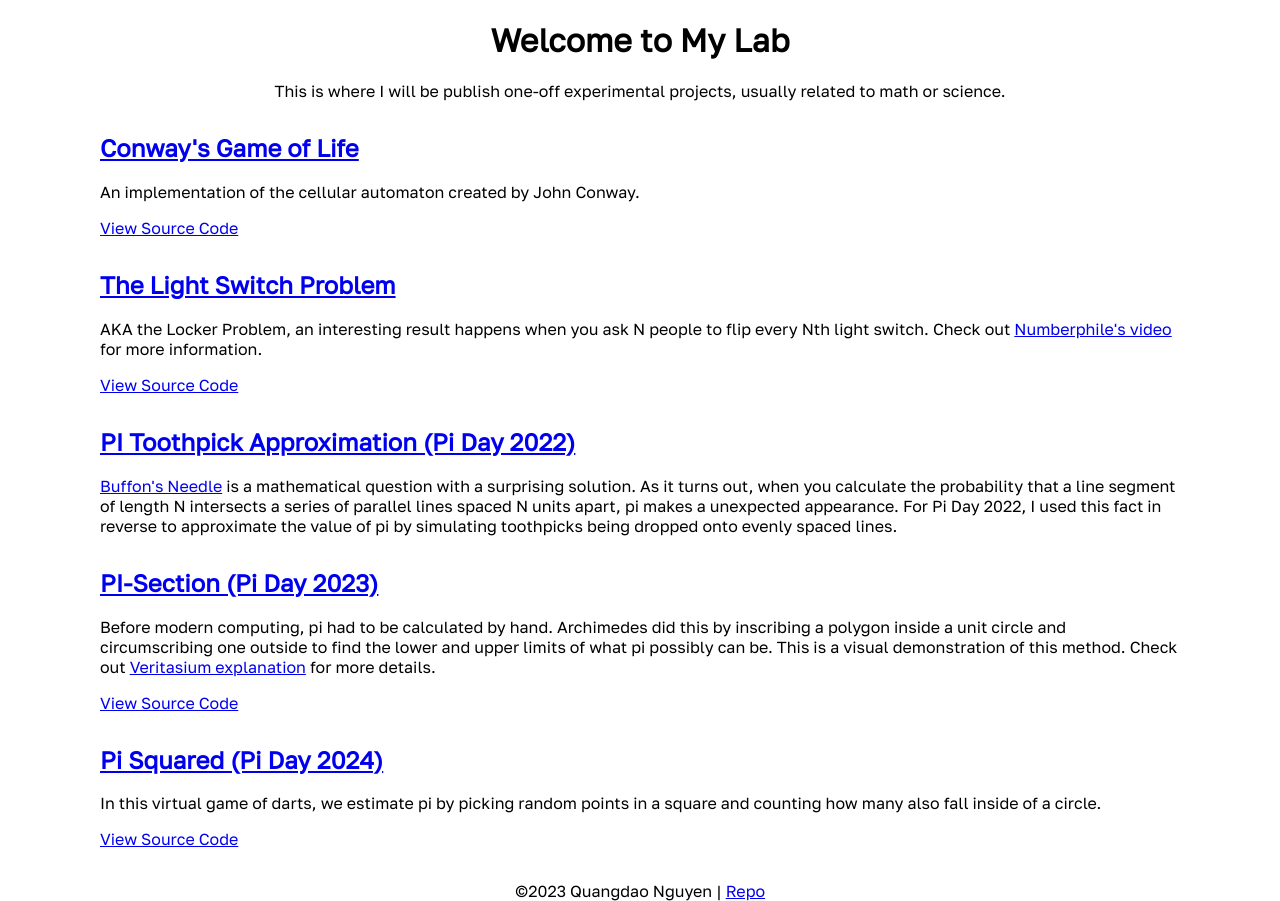
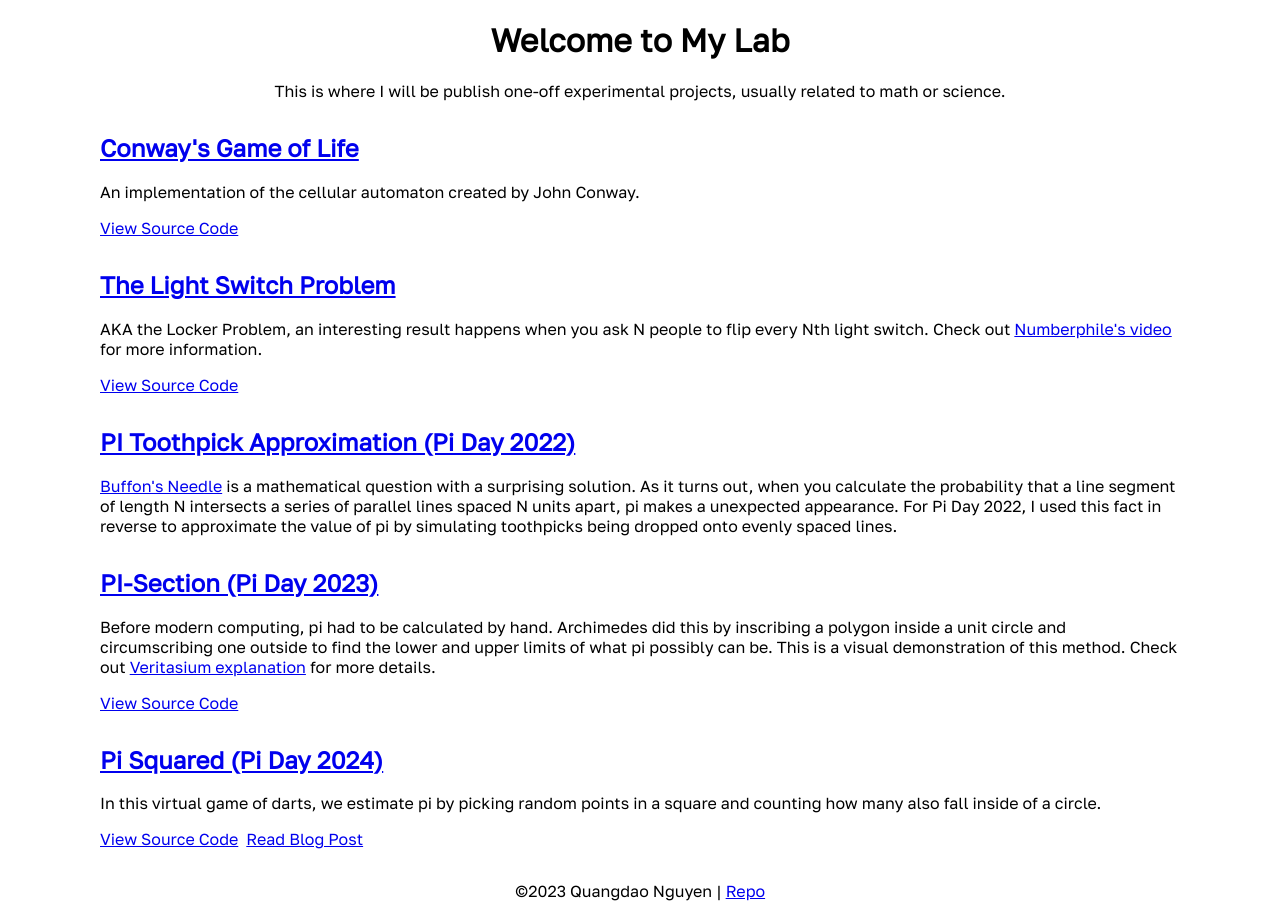
Before and after one commit to quangdaon/lab, a SvelteKit app: page / in a window 1280 px wide. Built offline with nearby package versions, Linux system fonts and the light colour scheme.

Commit message:
Link to blog post

```diff
--- a/data/apps.yaml
+++ b/data/apps.yaml
@@ -1,14 +1,18 @@
 - name: Conway's Game of Life
   description: |
     An implementation of the cellular automaton created by John Conway.
-  repo: https://github.com/quangdaon/game-of-life
+  links:
+    - label: View Source Code
+      url: https://github.com/quangdaon/game-of-life
   path: game-of-life
   netlifyId: cozy-pixie-d75bc2
 
 - name: The Light Switch Problem
   description: |
     AKA the Locker Problem, an interesting result happens when you ask N people to flip every Nth light switch. Check out <a href="https://www.youtube.com/watch?v=-UBDRX6bk-A" target="_blank" rel="noreferrer">Numberphile's video</a> for more information.
-  repo: https://github.com/quangdaon/light-switch-problem
+  links:
+    - label: View Source Code
+      url: https://github.com/quangdaon/light-switch-problem
   path: light-switch-problem
   netlifyId: resilient-cheesecake-d0fc32
 
@@ -20,13 +24,19 @@
 - name: PI-Section (Pi Day 2023)
   description: |
     Before modern computing, pi had to be calculated by hand. Archimedes did this by inscribing a polygon inside a unit circle and circumscribing one outside to find the lower and upper limits of what pi possibly can be. This is a visual demonstration of this method. Check out <a href="https://youtu.be/gMlf1ELvRzc?t=85" target="_blank" rel="noreferrer">Veritasium explanation</a> for more details.
-  repo: https://github.com/quangdaon/pi-section
+  links:
+    - label: View Source Code
+      url: https://github.com/quangdaon/pi-section
   path: pi-section
   netlifyId: merry-biscuit-200a60
 
 - name: Pi Squared (Pi Day 2024)
   description: |
     In this virtual game of darts, we estimate pi by picking random points in a square and counting how many also fall inside of a circle.
-  repo: https://github.com/quangdaon/pi-squared
+  links:
+    - label: View Source Code
+      url: https://github.com/quangdaon/pi-squared
+    - label: Read Blog Post
+      url: https://www.quangdao.com/blog/pi-day-2024
   path: pi-squared
   netlifyId: heartfelt-pegasus-2ae936
--- a/src/routes/+page.svelte
+++ b/src/routes/+page.svelte
@@ -24,8 +24,12 @@
 					{/if}
 				</h2>
 				<p>{@html app.description}</p>
-				{#if app.repo}
-					<p><a href={app.repo} target="_blank" rel="noreferrer">View Source Code</a></p>
+				{#if app.links}
+					<p class="links">
+						{#each app.links as link}
+							<a href={link.url} target="_blank" rel="noreferrer">{link.label}</a>
+						{/each}
+					</p>
 				{/if}
 			</article>
 		{/each}
@@ -58,6 +62,11 @@
 		text-align: center;
 	}
 
+	.links a {
+		display: inline-block;
+		margin-right: 0.5em;
+	}
+
 	.footer {
 		margin-top: 2em;
 		text-align: center;
```
